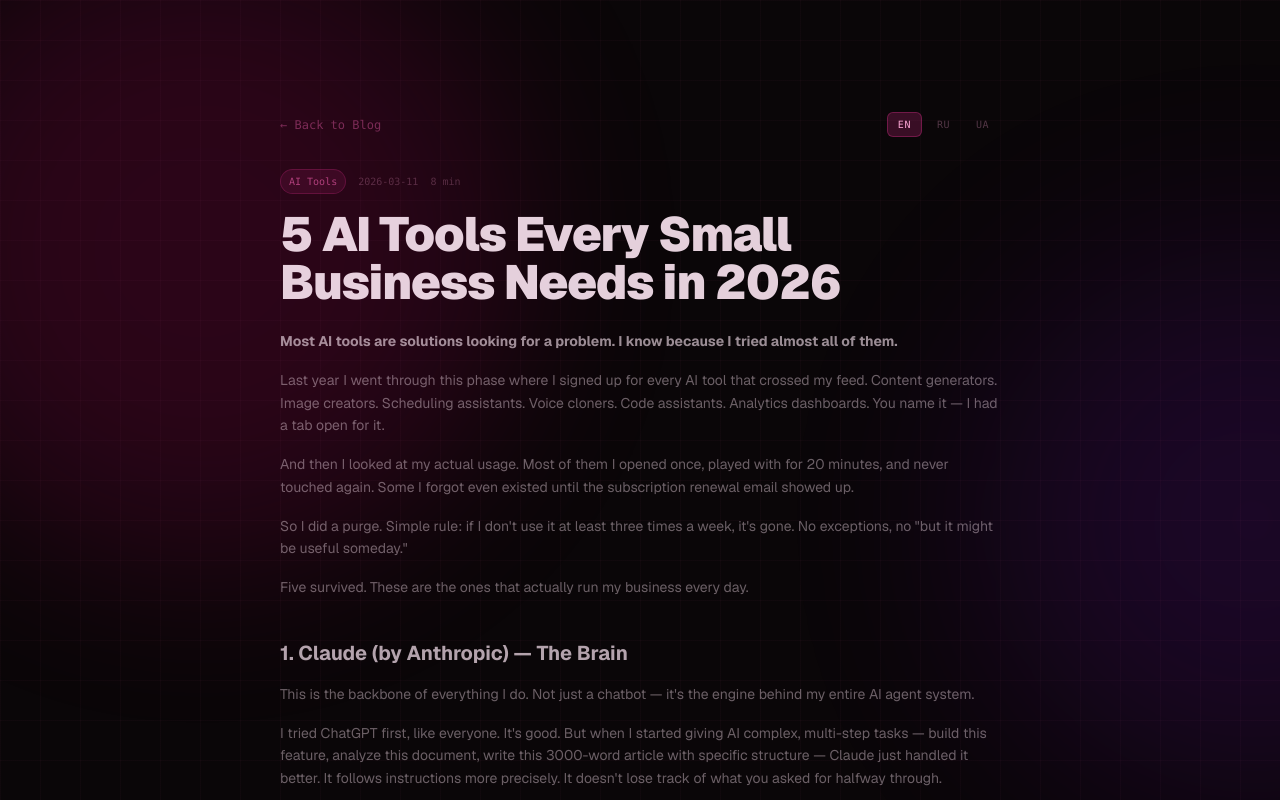
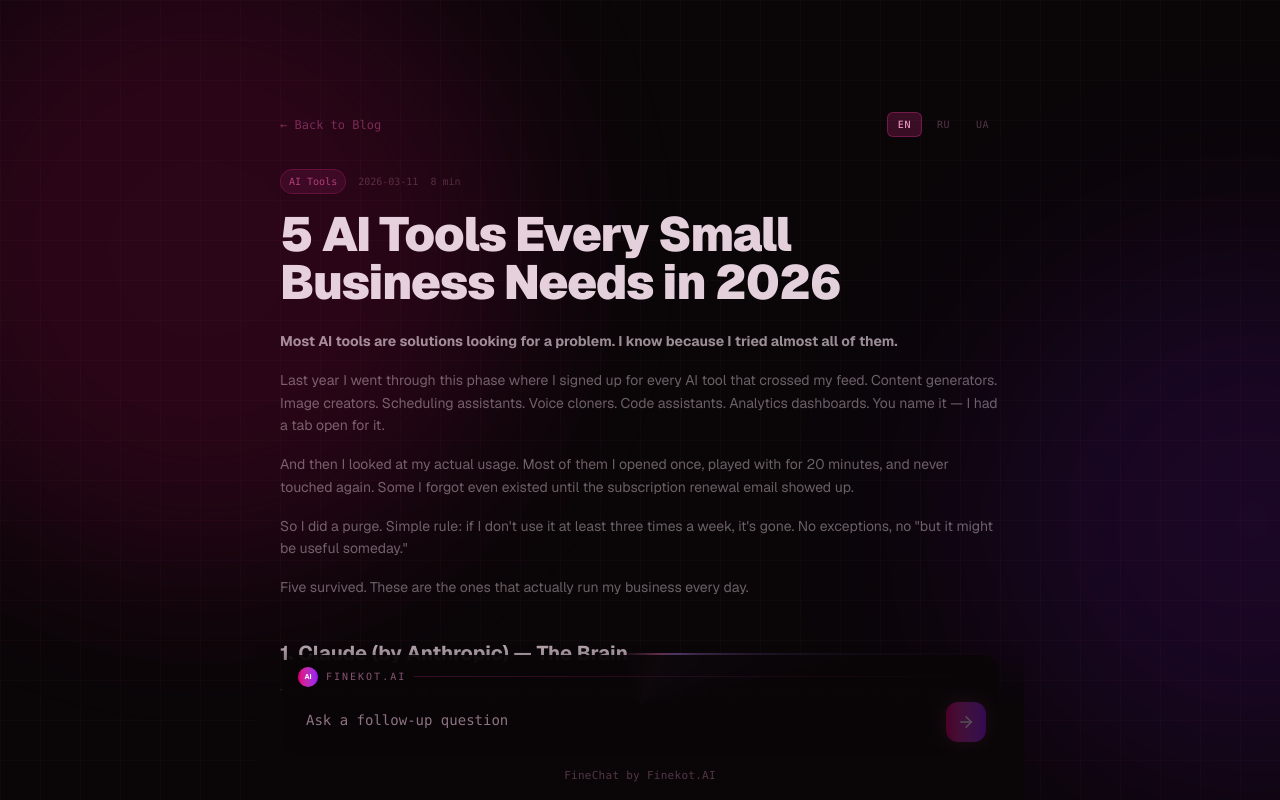
Before and after one commit to denyskot1986/portfolio, a Next.js app: page /blog/5-ai-tools-every-small-business-2026 in a window 1280 px wide. Shown: the top 800 px of the page. Built offline with nearby package versions, Linux system fonts and the light colour scheme.

Commit message:
fix: sticky BlogChat fixed to viewport bottom + article bottom padding

```diff
--- a/app/blog/[slug]/page.tsx
+++ b/app/blog/[slug]/page.tsx
@@ -39,7 +39,7 @@ export default function BlogPostPage() {
       </div>
       <div className="fixed inset-0 dot-grid pointer-events-none" />
 
-      <article className="relative z-10 max-w-3xl mx-auto px-6 pt-28 pb-8">
+      <article className="relative z-10 max-w-3xl mx-auto px-6 pt-28 pb-48">
         <div className="flex items-center justify-between mb-8">
           <Link href="/blog" className="text-xs text-pink-400/40 hover:text-pink-400/70 font-mono transition-colors">
             &larr; {t.backBlog}
@@ -89,8 +89,10 @@ export default function BlogPostPage() {
         </motion.div>
       </article>
 
-      <div className="sticky bottom-0 z-50 max-w-3xl mx-auto px-6 pb-4 pt-2" style={{ background: "linear-gradient(to top, var(--bg) 60%, transparent)" }}>
-        <BlogChat articleTitle={translation?.title ?? post.title} articleSlug={post.slug} lang={lang} />
+      <div className="fixed bottom-0 left-0 right-0 z-50">
+        <div className="max-w-3xl mx-auto px-6 pb-4 pt-2" style={{ background: "linear-gradient(to top, var(--bg) 60%, transparent)" }}>
+          <BlogChat articleTitle={translation?.title ?? post.title} articleSlug={post.slug} lang={lang} />
+        </div>
       </div>
     </div>
   );
```
